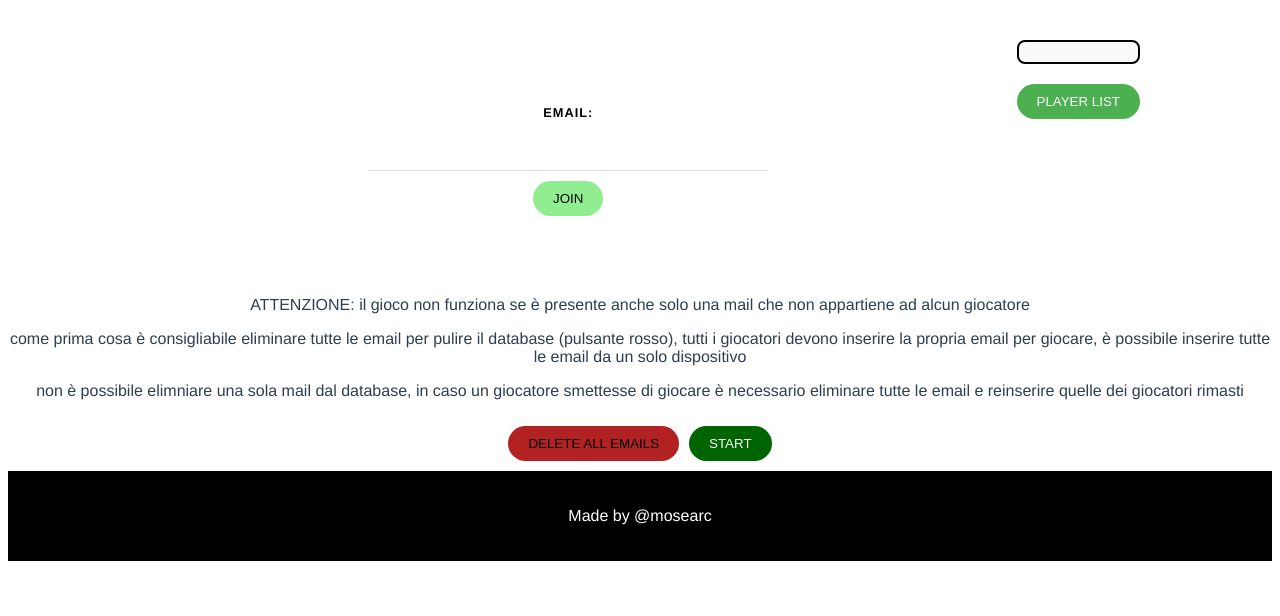
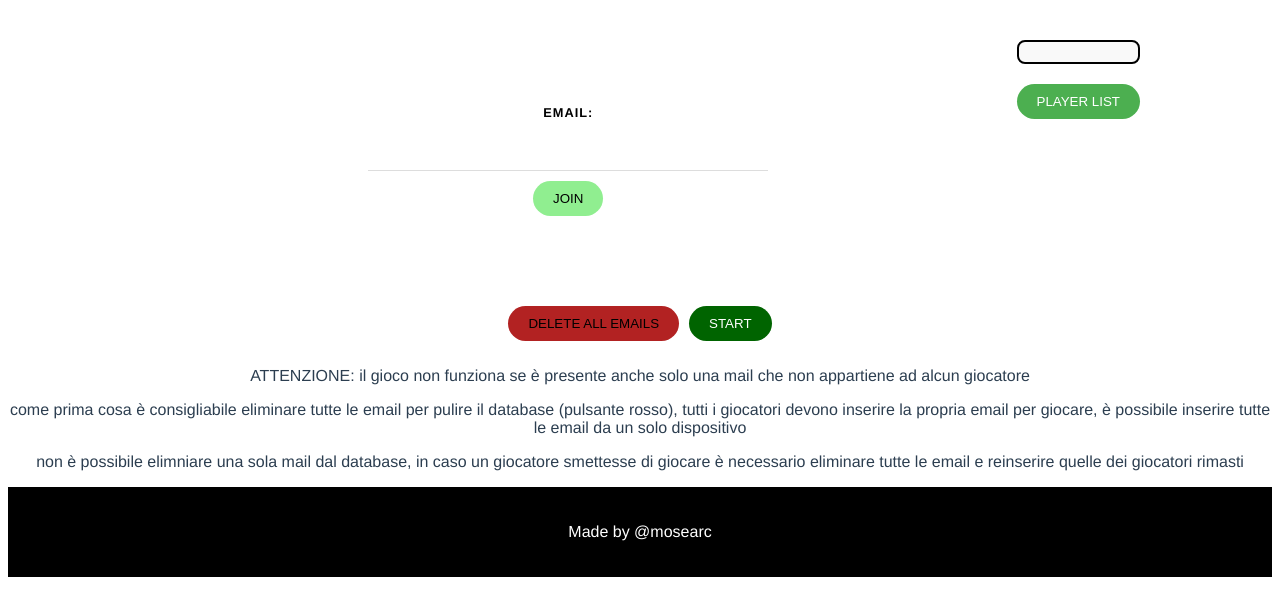
Before and after one commit to mosearc/spy_game, a Vue app in the folder front/: page /email in a window 1280 px wide. Shown: the top 616 px of the page. Built offline with nearby package versions, Linux system fonts and the light colour scheme.

Commit message:
buttonpsitionfix

```diff
--- a/front/src/views/EmailView.vue
+++ b/front/src/views/EmailView.vue
@@ -139,16 +139,12 @@ export default {
 
   </div>
 
+  <button class="delete" @click="handleDel()">DELETE ALL EMAILS</button>
+  <button class="start" @click="handleStart">START</button>
 
   <p> ATTENZIONE: il gioco non funziona se è presente anche solo una mail che non appartiene ad alcun giocatore</p>
   <p> come prima cosa è consigliabile eliminare tutte le email per pulire il database (pulsante rosso), tutti i giocatori devono inserire la propria email per giocare, è possibile inserire tutte le email da un solo dispositivo</p>
   <p> non è possibile elimniare una sola mail dal database, in caso un giocatore smettesse di giocare è necessario eliminare tutte le email e reinserire quelle dei giocatori rimasti</p>
-
-
-
-  <button class="delete" @click="handleDel()">DELETE ALL EMAILS</button>
-  <button class="start" @click="handleStart">START</button>
-
 
 
 </template>
```
